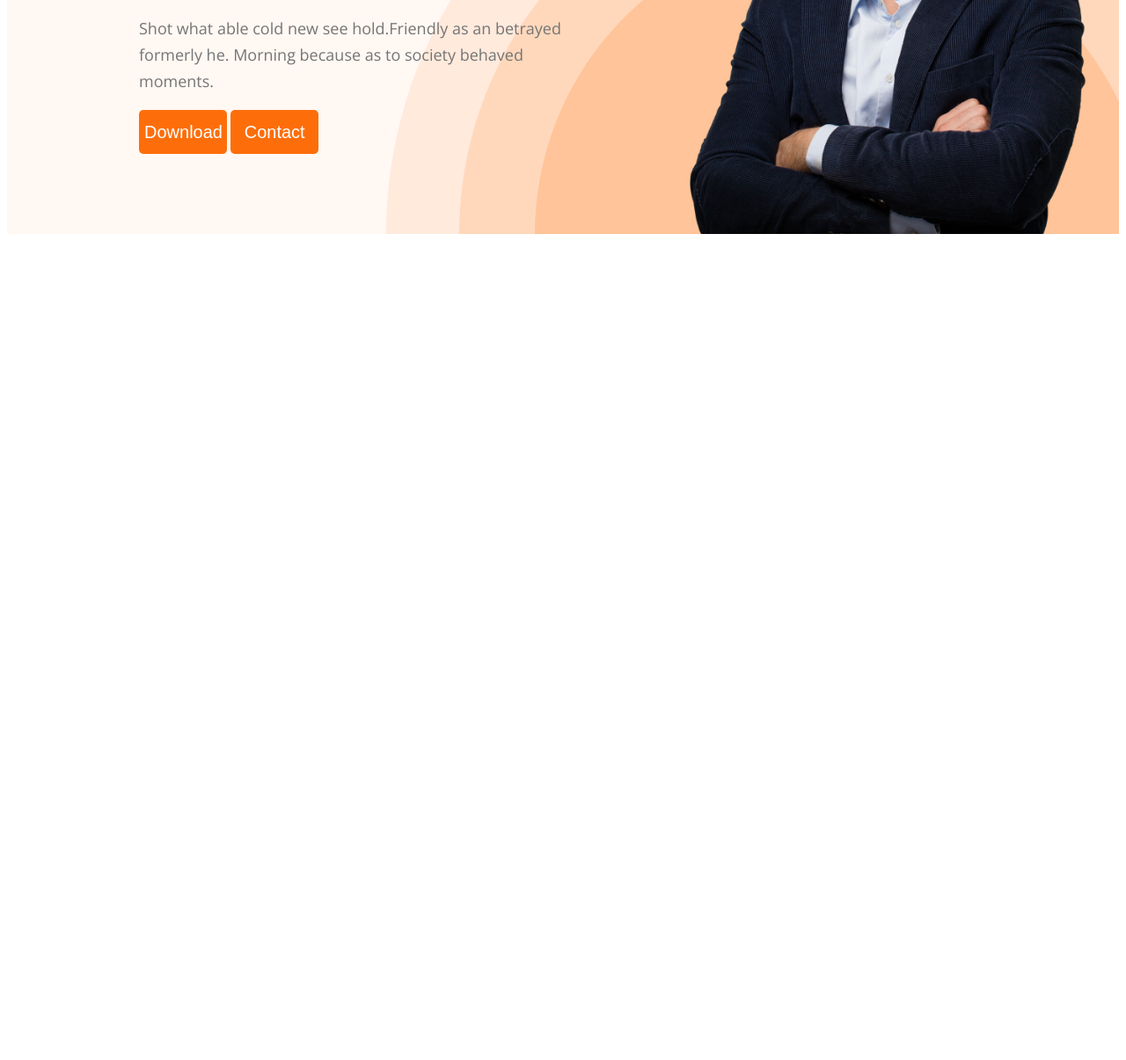
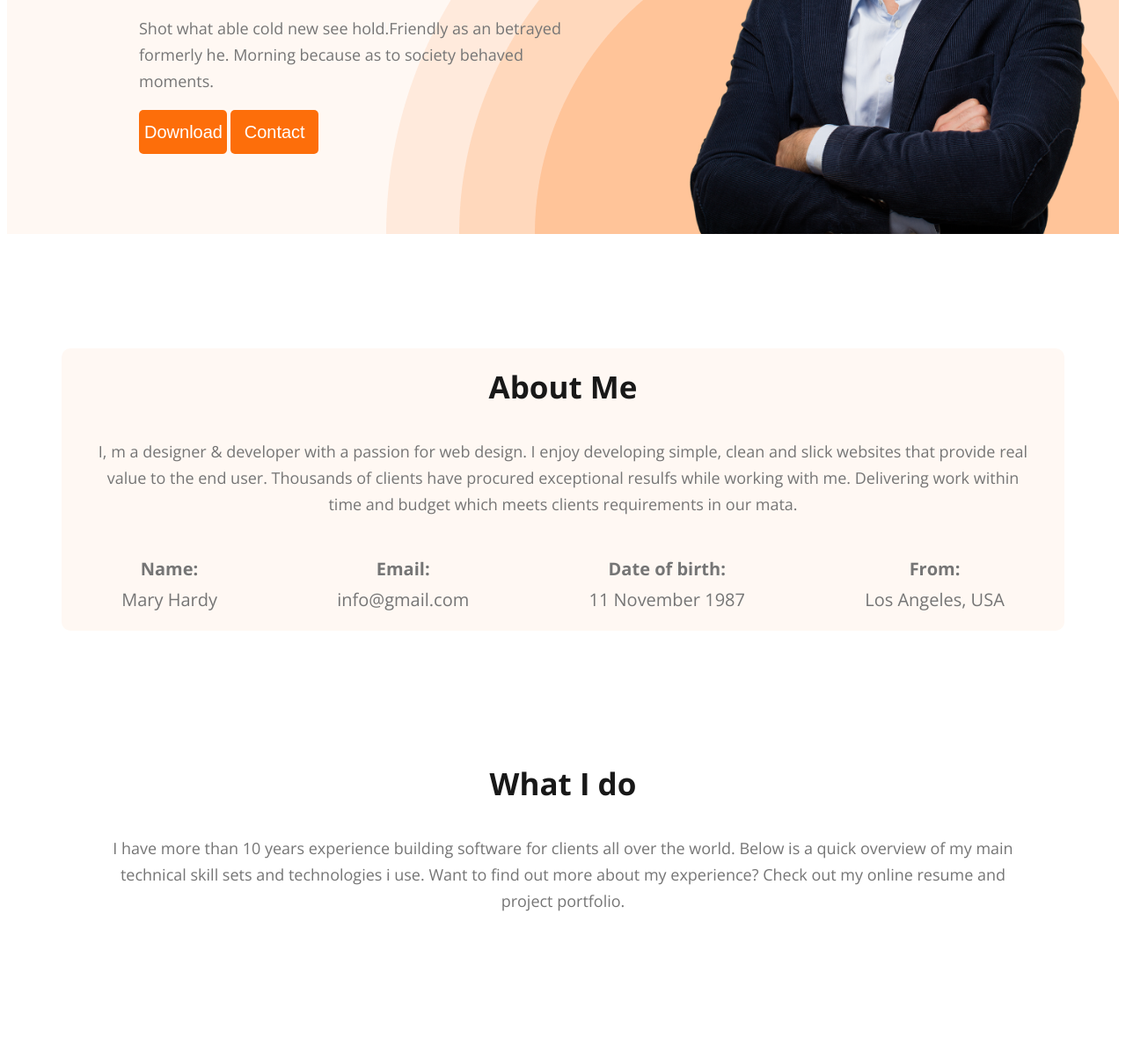
Before and after one commit to Juwelmia63/creating-new-project, a plain HTML site: page index.html in a window 1280 px wide. Shown: the part 502-1707 px from the top of the page at 88% size. Before the commit the page ends 800 px from the top, so only its background shows below. Drawn offline with nearby package versions, Linux system fonts and the light colour scheme.

Commit message:
Skills ADD

```diff
--- a/index.html
+++ b/index.html
@@ -33,6 +33,62 @@
     </header>
     <main>
 
+        <section class="about">
+            <h3 class="title">About Me</h3>
+            <p class="title-description">I, m a designer & developer with a passion for web design. I enjoy developing simple, clean and slick websites that provide real value to the end user. Thousands of clients have procured exceptional resulfs while working with me. Delivering work within time and budget which meets clients requirements in our mata.</p>
+
+
+            <div class="about-info-container">
+                <div class="about-info">
+                    <h4 class="info-title">Name:
+                         </h4>
+                    <p class="info-description">Mary Hardy</p>
+                </div>
+                <div class="about-info">
+                    <h4 class="info-title">Email:
+                        </h4>
+                    <p class="info-description">info@gmail.com</p>
+                </div>
+                <div class="about-info">
+                    <h4 class="info-title">Date of birth:
+                        </h4>
+                    <p class="info-description">11 November 1987</p>
+                </div>
+                <div class="about-info">
+                    <h4 class="info-title">From:
+                       </h4>
+                    <p class="info-description"> Los Angeles, USA</p>
+                </div>
+            </div>
+        </section>
+
+        <section>
+            <h3 class="title">What I do</h3>
+            <p class="title-description">I have more than 10 years experience building software for clients all over the world. Below is a quick overview of my main technical skill sets and technologies i use. Want to find out more about my experience? Check out my online resume and project portfolio.</p>
+
+
+            <div class="skills">
+                <img src="" alt="">
+                <h3 class="skill-title"></h3>
+                <p class="skill-description"></p>
+            </div>
+            <div class="skills">
+                <img src="" alt="">
+                <h3 class="skill-title"></h3>
+                <p class="skill-description"></p>
+            </div>
+            <div class="skills">
+                <img src="" alt="">
+                <h3 class="skill-title"></h3>
+                <p class="skill-description"></p>
+            </div>
+            <div class="skills">
+                <img src="" alt="">
+                <h3 class="skill-title"></h3>
+                <p class="skill-description"></p>
+            </div>
+        </section>
+
     </main>
     <footer>
 
--- a/styles.css
+++ b/styles.css
@@ -86,8 +86,8 @@ button {
     margin-bottom: 20px;
 }
 
-.description{
-    color:  #757575;
+.description {
+    color: #757575;
     font-family: Open Sans;
     font-size: 18px;
     font-style: normal;
@@ -96,6 +96,68 @@ button {
 
 
 }
-.banner-content{
+
+.banner-content {
     max-width: 500px;
 }
+
+
+
+
+.about {
+
+    border-radius: 10px;
+    background: #FFF8F3;
+    margin-top: 130px;
+    margin-bottom: 130px;
+}
+
+.title {
+    color: #181818;
+    text-align: center;
+    font-family: Open Sans;
+    font-size: 35px;
+    font-style: normal;
+    font-weight: 700;
+    line-height: normal;
+    padding-top: 20px;
+}
+
+.title-description {
+    color: #757575;
+    text-align: center;
+    font-family: Open Sans;
+    font-size: 18px;
+    font-style: normal;
+    font-weight: 400;
+    line-height: 30px;
+    padding-left: 40px;
+    padding-right: 40px;
+
+
+}
+
+main {
+    width: 1140px;
+    margin: 0 auto;
+}
+
+
+.about-info-container {
+    display: flex;
+    justify-content: space-around;
+    text-align: center;
+    color: #757575;
+    font-size: 20px;
+    font-style: normal;
+    font-weight: 400;
+    line-height: 30px;
+
+}
+
+.info-title{
+    margin-bottom: 0px;
+}
+.info-description{
+    margin-top: 5px;
+}
```
